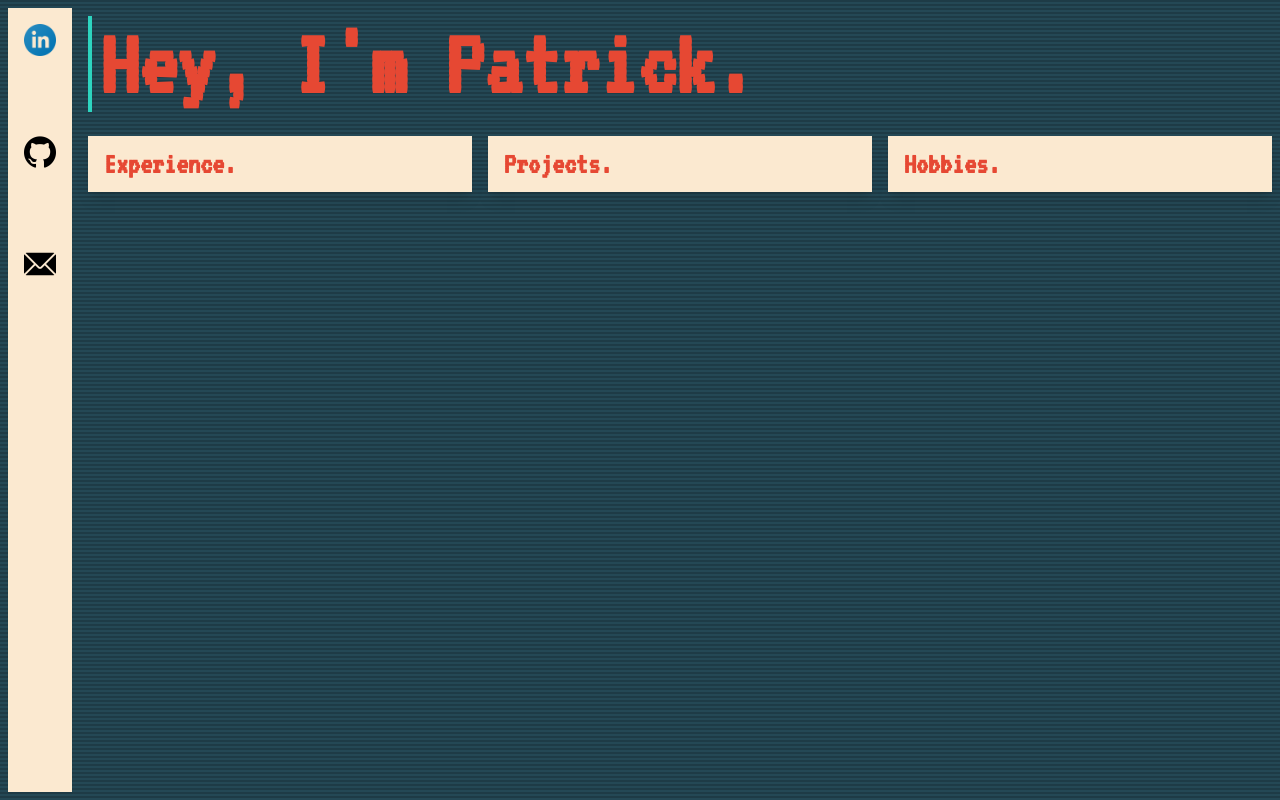
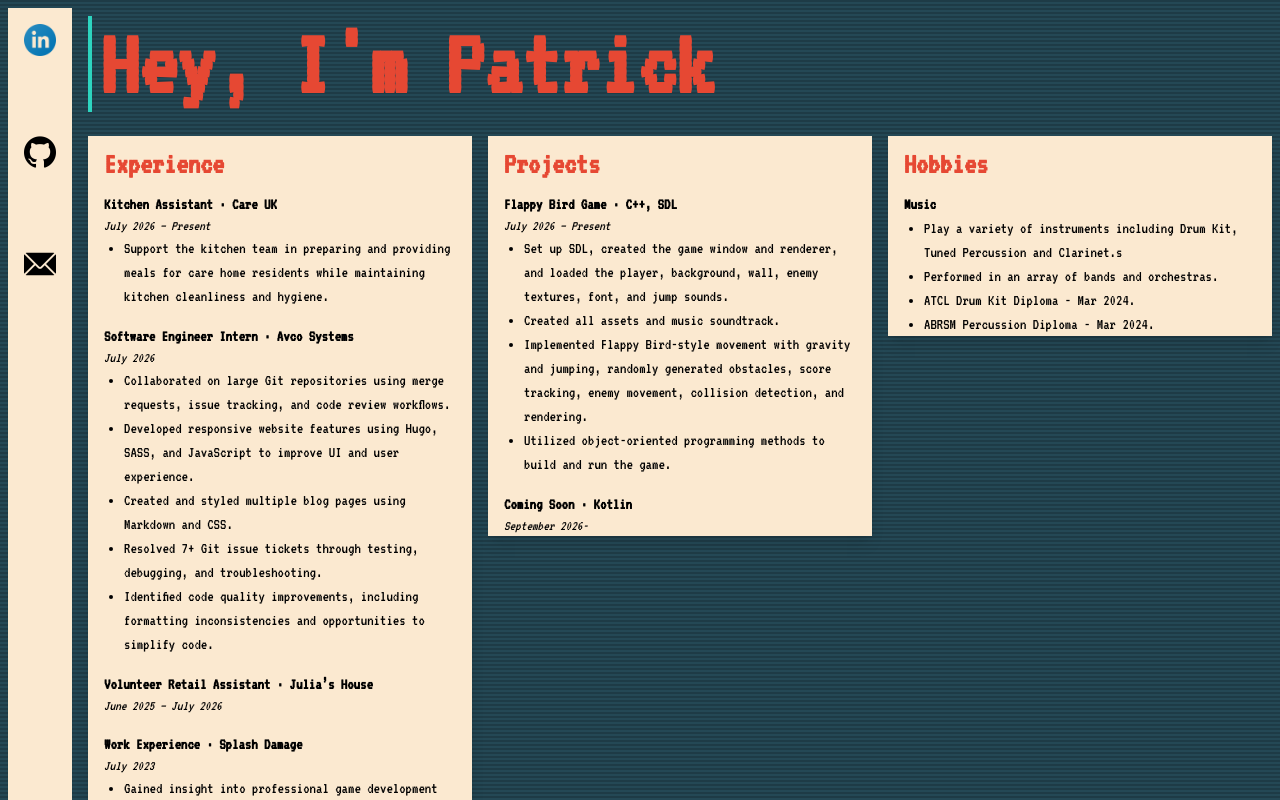
Before and after one commit to pxtrickt/personalwebsite, a React (Vite) app: page / in a window 1280 px wide. Shown: the top 800 px of the page. Built offline with nearby package versions, Linux system fonts and the light colour scheme.

Commit message:
Refactor layout and styling in App component; update HTML structure and assets

```diff
--- a/src/App.jsx
+++ b/src/App.jsx
@@ -19,9 +19,9 @@ function App() {
   }, []);
 
   return (
-    <main className="grid grid-cols-[auto_1fr_1fr_1fr] grid-rows-[auto_1fr] gap-4 min-h-screen p-2">
-      <div className="col-start-1 row-span-full flex flex-col justify-start items-center bg-[#FBE9D0] p-4 shadow-sm border-solid">
-        <div className="media flex flex-col gap-20">
+    <main className="flex flex-col md:grid md:grid-cols-[auto_1fr_1fr_1fr] md:grid-rows-[auto_1fr] gap-4 min-h-screen p-2">
+      <div className="md:col-start-1 md:row-span-full flex flex-row md:flex-col justify-center md:justify-start items-center bg-[#FBE9D0] p-4 shadow-sm">
+        <div className="media flex flex-row md:flex-col gap-8 md:gap-20">
           <a
             href="https://www.linkedin.com/in/patrick-thomas-499b61364/"
             target="_blank"
@@ -49,7 +49,7 @@ function App() {
         </div>
       </div>
 
-      <div className="text-2xl md:text-8xl pl-2 my-2 border-l-4 font-bold border-teal-400 text-[#E64833] col-start-2 col-span-3 font-mono-jb">
+      <div className="text-4xl md:text-8xl pl-2 my-2 border-l-4 font-bold border-teal-400 text-[#E64833] md:col-start-2 md:col-span-3 font-mono-jb break-words">
         <h1 id="typing" aria-label={TEXT}>
           {typed}
           <span className="blinking-dot">.</span>
@@ -57,10 +57,8 @@ function App() {
       </div>
 
       <section>
-        <label>
-          <input className="peer/showLabel absolute scale-0 sr-only" type="checkbox" />
-          <span className="peer-focus-visible block max-h-14 max-w-2xl overflow-hidden bg-[#FBE9D0] px-4 py-0 text-[#E64833] shadow-lg transition-all duration-300 peer-checked/showLabel:max-h-[60rem]">
-            <h3 className="text-xl md:text-3xl flex h-14 cursor-pointer items-center font-bold">
+        <div className="block w-full max-w-2xl bg-[#FBE9D0] px-4 py-0 text-[#E64833] shadow-lg">
+          <h3 className="text-xl md:text-3xl flex h-14 items-center font-bold">
             Experience
             <span className="blinking-dot">.</span>
           </h3>
@@ -70,9 +68,9 @@ function App() {
               <p className="text-sm italic">July 2026 – Present</p>
               <ul className="list-disc pl-5">
                 <li>
-                    Support the kitchen team in preparing and providing meals
-                    for care home residents while maintaining kitchen
-                    cleanliness and hygiene.
+                  Support the kitchen team in preparing and providing meals for
+                  care home residents while maintaining kitchen cleanliness and
+                  hygiene.
                 </li>
               </ul>
             </article>
@@ -92,12 +90,11 @@ function App() {
                   JavaScript to improve UI and user experience.
                 </li>
                 <li>
-                    Created and styled multiple blog pages using Markdown and
-                    CSS.
+                  Created and styled multiple blog pages using Markdown and CSS.
                 </li>
                 <li>
-                    Resolved 7+ Git issue tickets through testing, debugging,
-                    and troubleshooting.
+                  Resolved 7+ Git issue tickets through testing, debugging, and
+                  troubleshooting.
                 </li>
                 <li>
                   Identified code quality improvements, including formatting
@@ -133,15 +130,12 @@ function App() {
               <p className="text-sm italic">February 2023</p>
             </article>
           </div>
-          </span>
-        </label>
+        </div>
       </section>
 
       <section>
-        <label>
-          <input className="peer/showLabel absolute scale-0 sr-only" type="checkbox" />
-          <span className="peer-focus-visible block max-h-14 max-w-2xl overflow-hidden bg-[#FBE9D0] px-4 py-0 text-[#E64833] shadow-lg transition-all duration-300 peer-checked/showLabel:max-h-[60rem]">
-            <h3 className="text-xl md:text-3xl flex h-14 cursor-pointer items-center font-bold">
+        <div className="block w-full max-w-2xl bg-[#FBE9D0] px-4 py-0 text-[#E64833] shadow-lg">
+          <h3 className="text-xl md:text-3xl flex h-14 items-center font-bold">
             Projects
             <span className="blinking-dot">.</span>
           </h3>
@@ -162,8 +156,8 @@ function App() {
                   movement, collision detection, and rendering.
                 </li>
                 <li>
-                    Utilized object-oriented programming methods to build and
-                    run the game.
+                  Utilized object-oriented programming methods to build and run
+                  the game.
                 </li>
               </ul>
             </article>
@@ -173,21 +167,30 @@ function App() {
               <p className="text-sm italic">September 2026-</p>
             </article>
           </div>
-          </span>
-        </label>
+        </div>
       </section>
 
       <section>
-        <label>
-          <input className="peer/showLabel absolute scale-0 sr-only" type="checkbox" />
-          <span className="peer-focus-visible block max-h-14 max-w-2xl overflow-hidden bg-[#FBE9D0] px-4 py-0 text-[#E64833] shadow-lg transition-all duration-300 peer-checked/showLabel:max-h-[60rem]">
-            <h3 className="text-xl md:text-3xl flex h-14 cursor-pointer items-center font-bold">
+        <div className="block w-full max-w-2xl bg-[#FBE9D0] px-4 py-0 text-[#E64833] shadow-lg">
+          <h3 className="text-xl md:text-3xl flex h-14 items-center font-bold">
             Hobbies
             <span className="blinking-dot">.</span>
           </h3>
-            <p className="mb-2"></p>
-          </span>
-        </label>
+          <div className="mb-4 space-y-4 text-black">
+            <article>
+              <h4 className="font-bold">Music</h4>
+              <ul className="list-disc pl-5">
+                <li>
+                  Play a variety of instruments including Drum Kit, Tuned
+                  Percussion and Clarinet.s
+                </li>
+                <li>Performed in an array of bands and orchestras.</li>
+                <li>ATCL Drum Kit Diploma - Mar 2024.</li>
+                <li>ABRSM Percussion Diploma - Mar 2024.</li>
+              </ul>
+            </article>
+          </div>
+        </div>
       </section>
     </main>
   );
--- a/src/index.css
+++ b/src/index.css
@@ -14,6 +14,7 @@ html, body {
     transparent 50%
   );
   background-size: 100% 4px;
+    overflow-x: hidden;
 }
 
 code {
```
Also changed, not shown: 4 other files (tests, documents, lock files or other folders). Lines whose indentation alone changed are shown as unchanged.
